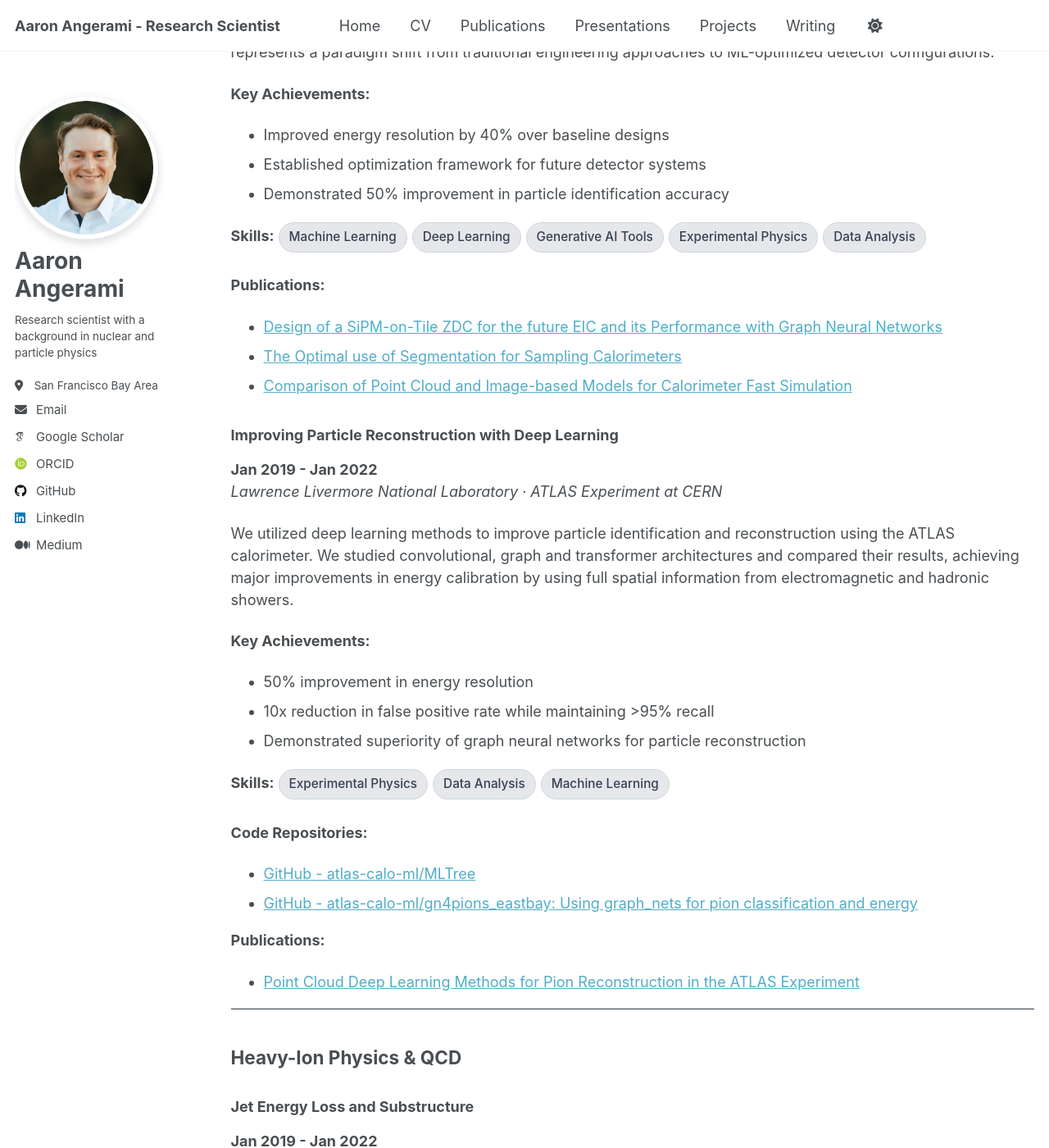
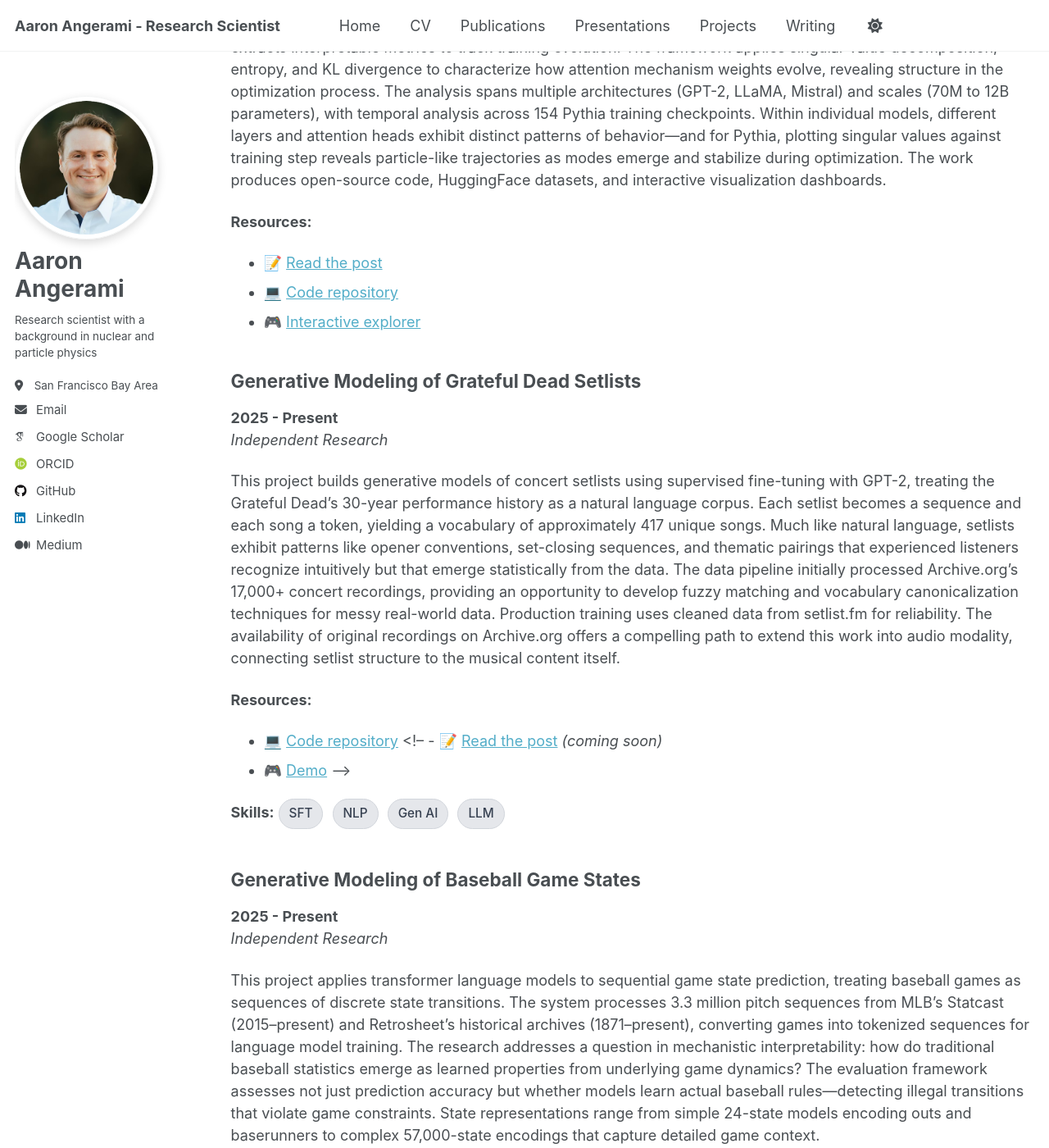
Before and after one commit to angerami/angerami.github.io, a Jekyll site: the page built from _pages/projects.md, in a window 1280 px wide and 1400 px high, scrolled down 459 px. Shown: the whole window at 82% size. Built offline with Jekyll 4.4.1, drawn with Linux system fonts in a browser that asks for light colours; some web fonts are replaced; some of the changed text lies outside the part shown.

Commit message:
adding draft of post

```diff
--- a/_pages/projects.md
+++ b/_pages/projects.md
@@ -13,8 +13,58 @@ author_profile: true
 *My research spans nuclear and particle physics, machine learning applications, and the intersection of  physics with artificial intelligence. This work demonstrates how fundamental physics insights can drive innovations in AI, while advanced computational methods open new frontiers in experimental physics.*
 
 ---
+# Generative AI: Research and Applied Projects
+## The Physics of Transformers
+**2024 - Present**
+*Independent Research*
 
-## Machine Learning & AI Applications
+This project treats transformer weights as a dynamical system, developing a statistical analysis pipeline that extracts interpretable metrics to track training evolution. The framework applies singular value decomposition, entropy, and KL divergence to characterize how attention mechanism weights evolve, revealing structure in the optimization process.
+The analysis spans multiple architectures (GPT-2, LLaMA, Mistral) and scales (70M to 12B parameters), with temporal analysis across 154 Pythia training checkpoints. Within individual models, different layers and attention heads exhibit distinct patterns of behavior—and for Pythia, plotting singular values against training step reveals particle-like trajectories as modes emerge and stabilize during optimization. The work produces open-source code, HuggingFace datasets, and interactive visualization dashboards.
+
+**Resources:**
+<!-- - 📝 [Read the theory post](/posts/transformer-spin) *(coming soon)* -->
+- 📝 [Read the post](/posts/2026/transformer-analysis)
+- 💻 [Code repository](https://github.com/angerami/transformer-analysis)
+- 🎮 [Interactive explorer](https://huggingface.co/spaces/angerami/transformer-weights)
+
+
+## Generative Modeling of Grateful Dead Setlists
+**2025 - Present**
+*Independent Research*
+
+This project builds generative models of concert setlists using supervised fine-tuning with GPT-2, treating the Grateful Dead's 30-year performance history as a natural language corpus. Each setlist becomes a sequence and each song a token, yielding a vocabulary of approximately 417 unique songs. Much like natural language, setlists exhibit patterns like opener conventions, set-closing sequences, and thematic pairings that experienced listeners recognize intuitively but that emerge statistically from the data.
+The data pipeline initially processed Archive.org's 17,000+ concert recordings, providing an opportunity to develop fuzzy matching and vocabulary canonicalization techniques for messy real-world data. Production training uses cleaned data from setlist.fm for reliability. The availability of original recordings on Archive.org offers a compelling path to extend this work into audio modality, connecting setlist structure to the musical content itself.
+
+**Resources:**
+- 💻 [Code repository](https://github.com/angerami/dead-setlist)
+<!-- - 📝 [Read the post](/posts/dead-setlist) *(coming soon)*
+- 🎮 [Demo](https://huggingface.co/spaces/angerami/XXX) -->
+
+**Skills:**
+<span class="skill-tag">SFT</span>
+<span class="skill-tag">NLP</span>
+<span class="skill-tag">Gen AI</span>
+<span class="skill-tag">LLM</span>
+
+## Generative Modeling of Baseball Game States
+**2025 - Present**
+*Independent Research*
+
+This project applies transformer language models to sequential game state prediction, treating baseball games as sequences of discrete state transitions. The system processes 3.3 million pitch sequences from MLB's Statcast (2015–present) and Retrosheet's historical archives (1871–present), converting games into tokenized sequences for language model training.
+The research addresses a question in mechanistic interpretability: how do traditional baseball statistics emerge as learned properties from underlying game dynamics? The evaluation framework assesses not just prediction accuracy but whether models learn actual baseball rules—detecting illegal transitions that violate game constraints. State representations range from simple 24-state models encoding outs and baserunners to complex 57,000-state encodings that capture detailed game context.
+
+**Resources:**
+- 💻 [Code repository](https://github.com/angerami/baseball-states)
+
+**Skills:**
+<span class="skill-tag">Pretraining</span>
+<span class="skill-tag">NLP</span>
+<span class="skill-tag">Gen AI</span>
+<span class="skill-tag">LLM</span>
+
+---
+
+## Machine Learning & AI Applications in Physics
 
 ### AI-Informed Detector Design
 **Jan 2021 - Jan 2024**
```
Also changed, not shown: _pages/posts.md (+2 -2 lines), _posts/2025-10-24-physics-of-transformers.md (+1 -1 lines), _posts/2025-10-31-energy-landscape.md (+1 -1 lines), _posts/2026-01-16-transformer-analysis.md (added, +109 -0 lines).
